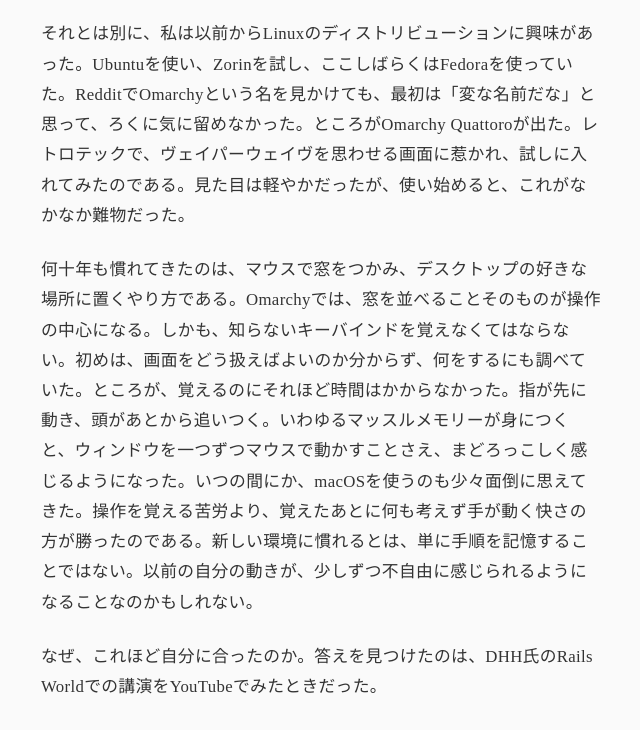
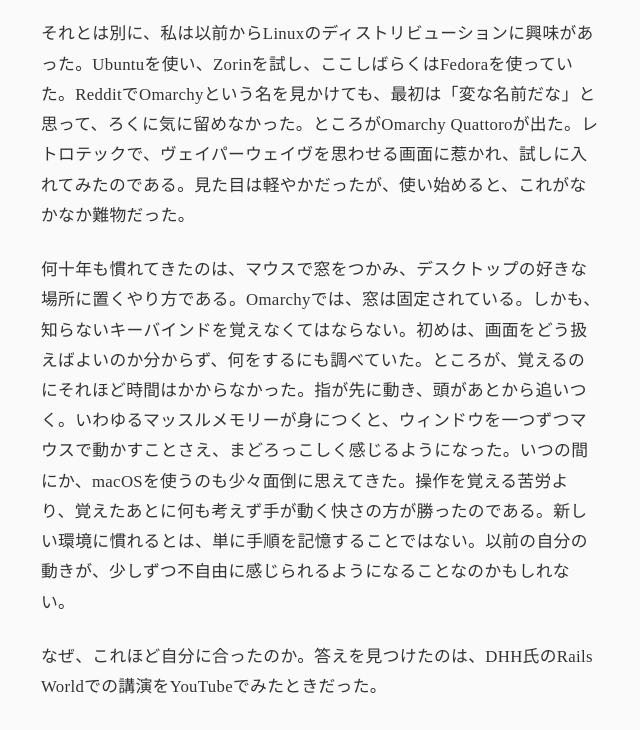
Before and after one commit to yozniax/logs, a Jekyll site: the page built from _posts/2026-10-17-omarchy-deai.md, in a window 1280 px wide and 900 px high, scrolled down 808 px, cut to the strip 0-730 px from the top of the window. Shown: the whole strip, without its empty margins (319-959 px from the left). Built offline with Jekyll 4.4.1, drawn with Linux system fonts in a browser that asks for light colours; some web fonts are replaced.

Commit message:
Revise Omarchy experience and usage description
Revised the description of using Omarchy and personal experiences with it, emphasizing the transition from traditional desktop usage to a more efficient workflow with keyboard shortcuts.

```diff
--- a/_posts/2026-10-17-omarchy-deai.md
+++ b/_posts/2026-10-17-omarchy-deai.md
@@ -13,7 +13,7 @@
 
 それとは別に、私は以前からLinuxのディストリビューションに興味があった。Ubuntuを使い、Zorinを試し、ここしばらくはFedoraを使っていた。RedditでOmarchyという名を見かけても、最初は「変な名前だな」と思って、ろくに気に留めなかった。ところがOmarchy Quattoroが出た。レトロテックで、ヴェイパーウェイヴを思わせる画面に惹かれ、試しに入れてみたのである。見た目は軽やかだったが、使い始めると、これがなかなか難物だった。
 
-何十年も慣れてきたのは、マウスで窓をつかみ、デスクトップの好きな場所に置くやり方である。Omarchyでは、窓を並べることそのものが操作の中心になる。しかも、知らないキーバインドを覚えなくてはならない。初めは、画面をどう扱えばよいのか分からず、何をするにも調べていた。ところが、覚えるのにそれほど時間はかからなかった。指が先に動き、頭があとから追いつく。いわゆるマッスルメモリーが身につくと、ウィンドウを一つずつマウスで動かすことさえ、まどろっこしく感じるようになった。いつの間にか、macOSを使うのも少々面倒に思えてきた。操作を覚える苦労より、覚えたあとに何も考えず手が動く快さの方が勝ったのである。新しい環境に慣れるとは、単に手順を記憶することではない。以前の自分の動きが、少しずつ不自由に感じられるようになることなのかもしれない。
+何十年も慣れてきたのは、マウスで窓をつかみ、デスクトップの好きな場所に置くやり方である。Omarchyでは、窓は固定されている。しかも、知らないキーバインドを覚えなくてはならない。初めは、画面をどう扱えばよいのか分からず、何をするにも調べていた。ところが、覚えるのにそれほど時間はかからなかった。指が先に動き、頭があとから追いつく。いわゆるマッスルメモリーが身につくと、ウィンドウを一つずつマウスで動かすことさえ、まどろっこしく感じるようになった。いつの間にか、macOSを使うのも少々面倒に思えてきた。操作を覚える苦労より、覚えたあとに何も考えず手が動く快さの方が勝ったのである。新しい環境に慣れるとは、単に手順を記憶することではない。以前の自分の動きが、少しずつ不自由に感じられるようになることなのかもしれない。
 
 なぜ、これほど自分に合ったのか。答えを見つけたのは、DHH氏のRails Worldでの講演をYouTubeでみたときだった。
 
```
